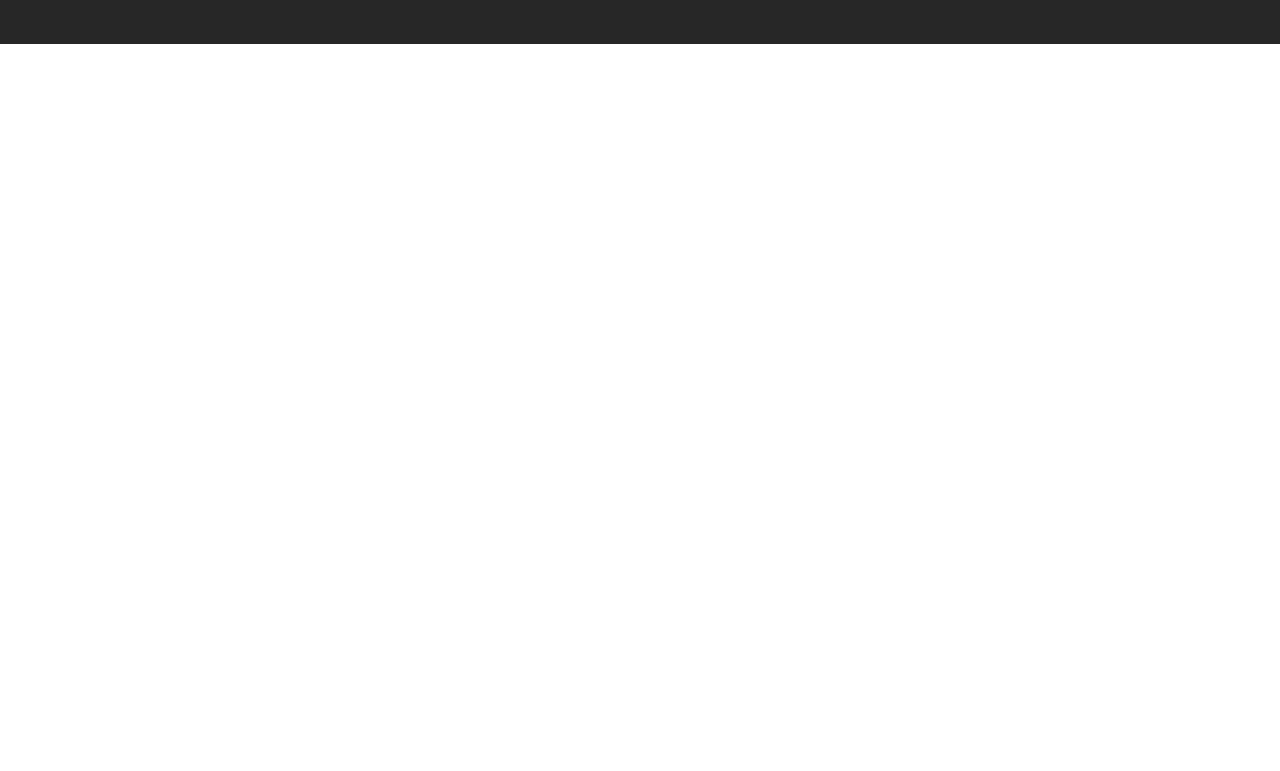
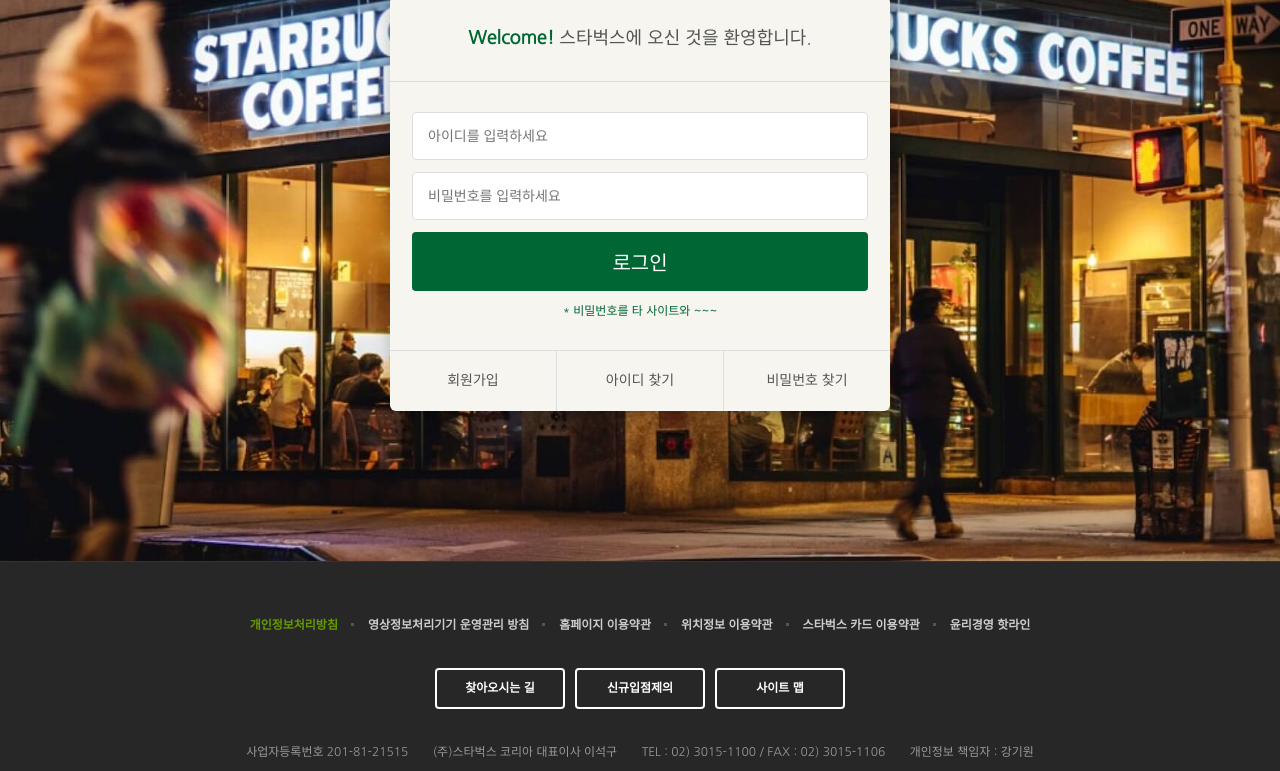
Before and after one commit to jungjae-woo/starbucks, a plain HTML site: page signin/index.html in a window 1280 px wide. Shown: the part 290-1061 px from the top of the page. Before the commit the page ends 800 px from the top, so only its background shows below. Drawn offline with nearby package versions, Linux system fonts and the light colour scheme.

Commit message:
로그인 페이지 완성

```diff
--- /dev/null
+++ b/css/signin.css
@@ -0,0 +1,83 @@
+.signin {
+  margin-top: 120px;
+  padding: 100px 0 150px;
+  background-image: url("../images/signin_bg.jpg");
+  background-repeat: no-repeat;
+  background-position: center;
+  background-attachment: fixed;
+  background-size: cover;
+}
+
+.signin h1 {
+  color: #fff;
+  font-size: 30px;
+  font-weight: 700;
+  text-align: center;
+  margin-bottom: 24px;
+}
+
+.signin__card {
+  width: 500px;
+  margin: 0 auto;
+  border-radius: 6px;
+  background-color: #f6f5f0;
+  box-shadow: 2px 2px 20px rgba(0,0,0, .3);
+  color: #555;
+}
+
+.signin__card h2{
+  padding: 30px;
+  font-size: 18px;
+  text-align: center;
+  border-bottom: 1px solid #ddd;
+}
+.signin__card h2 strong {
+  font-weight: 700;
+  color: #006633;
+}
+
+.signin__card form {
+  padding: 30px 22px;
+}
+
+.signin__card form input {
+  width: 100%;
+  margin-bottom: 12px;
+  padding: 15px;
+  border: 1px solid #ddd;
+  border-radius: 4px;
+  outline: none;
+  box-sizing: border-box;
+  font-size: 14px;
+}
+.signin__card form [type="submit"] {
+  background-color: #006633;
+  border: none;
+  color: #fff;
+  font-size: 20px;
+  cursor: pointer;
+}
+.signin__card form p {
+  font-size: 12px;
+  color: #006633;
+  text-align: center;
+}
+.signin__card .actions {
+  display: flex;
+  border-top: 1px solid #ddd;
+}
+.signin__card .actions a {
+  flex-grow: 1;
+  flex-basis: 0;
+  text-align: center;
+  padding: 20px;
+  color: #555;
+  font-size: 14px;
+  border-right: 1px solid #ddd;
+}
+.signin__card .actions a:last-child {
+  border-right: none;
+}
+.signin__card .actions a:hover {
+  text-decoration: underline;
+}
--- a/signin/index.html
+++ b/signin/index.html
@@ -27,6 +27,7 @@
 	<link href="https://fonts.googleapis.com/css2?family=Nanum+Gothic&display=swap" rel="stylesheet">
 	<link rel="stylesheet" href="https://fonts.googleapis.com/icon?family=Material+Icons">
 	<link rel="stylesheet" href="../css/common.css">
+  <link rel="stylesheet" href="../css/signin.css">
 
 	<script defer src="../js/common.js"></script>
 </head>
@@ -42,7 +43,7 @@
 			<div class="sub-menu">
 				<ul class="menu">
 					<li>
-						<a href="/singin">Sign In</a>
+						<a href="/signin">Sign In</a>
 					</li>
 					<li>
 						<a href="javascript:void(0)">My Starbuks</a>
@@ -360,17 +361,33 @@
           </div>
         </li>
       </ul>
-
     </div>
-
-    <section class="signin">
-
-    </section>
 
 	</header>
 
+  <section class="signin">
+    <h1>로그인</h1>
+    <div class="signin__card">
+      <h2>
+        <strong>Welcome!</strong> 스타벅스에 오신 것을 환영합니다.
+      </h2>
+      <form>
+        <input type="text" placeholder="아이디를 입력하세요">
+        <input type="password" placeholder="비밀번호를 입력하세요">
+        <input type="submit" value="로그인">
+        <p>
+          * 비밀번호를 타 사이트와 ~~~
+        </p>
+      </form>
+      <div class="actions">
+        <a href="javascript:void(0)">회원가입</a>
+        <a href="javascript:void(0)">아이디 찾기</a>
+        <a href="javascript:void(0)">비밀번호 찾기</a>
+      </div>
+    </div>
+  </section>
 
-	<footer>
+  <footer>
     <div class="inner">
 
       <ul class="menu">
```
Also changed, not shown: index.html (+1 -1 lines), css/common.css (indentation only).
